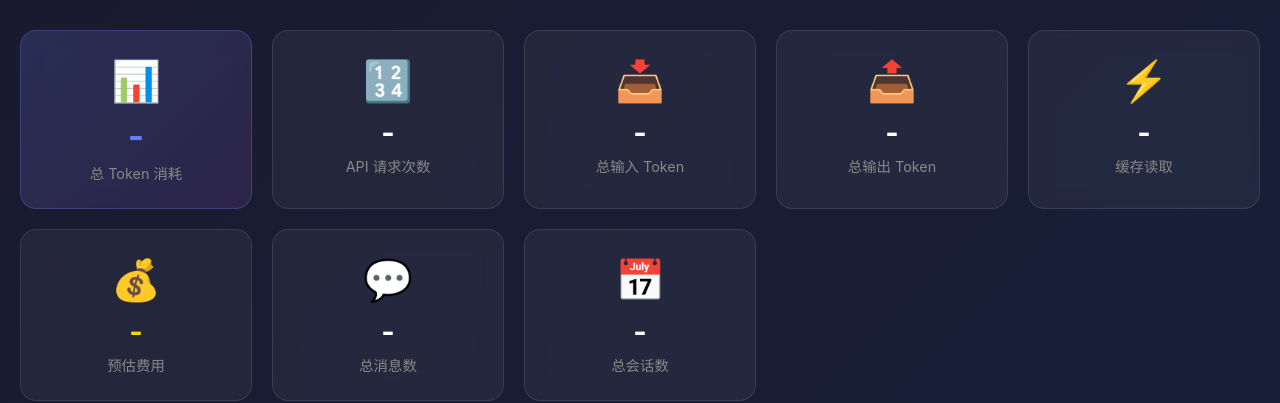
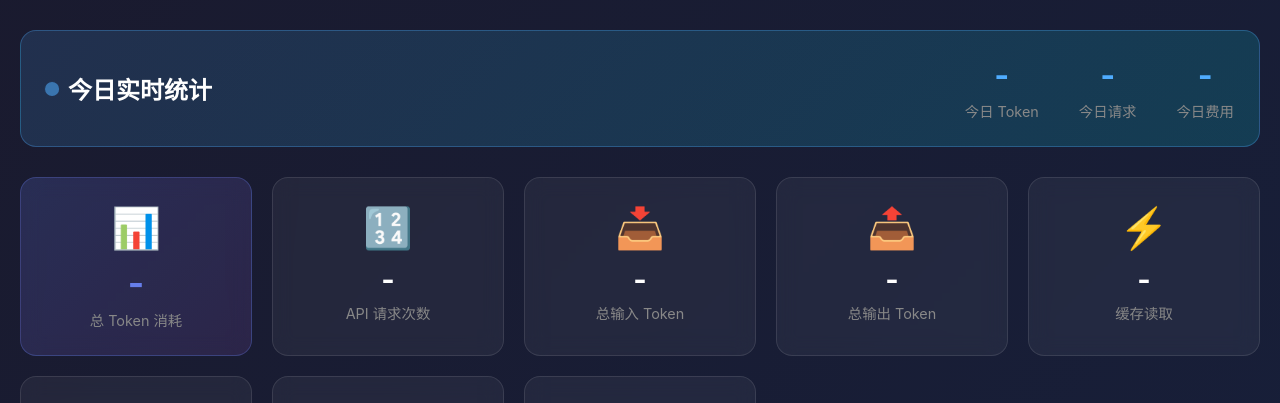
Before and after one commit to chiangtk/claude-token-stats, a Flask app: page / in a window 1280 px wide. Shown: the part 140-543 px from the top of the page. Run offline with Flask 2, Linux system fonts and the light colour scheme; data that the repository does not hold is empty.

Commit message:
Add today's real-time stats section

```diff
--- a/templates/index.html
+++ b/templates/index.html
@@ -215,6 +215,71 @@
         .sonnet { background: linear-gradient(90deg, #667eea, #764ba2); }
         .opus { background: linear-gradient(90deg, #f093fb, #f5576c); }
         .haiku { background: linear-gradient(90deg, #4facfe, #00f2fe); }
+
+        .today-section {
+            background: linear-gradient(135deg, rgba(79, 172, 254, 0.15), rgba(0, 242, 254, 0.15));
+            border: 1px solid rgba(79, 172, 254, 0.3);
+            border-radius: 16px;
+            padding: 25px;
+            margin-bottom: 30px;
+            display: flex;
+            align-items: center;
+            justify-content: space-between;
+            gap: 20px;
+        }
+
+        .today-section .today-title {
+            font-size: 1.5em;
+            font-weight: bold;
+            display: flex;
+            align-items: center;
+            gap: 10px;
+        }
+
+        .today-section .today-title .live-dot {
+            width: 12px;
+            height: 12px;
+            background: #4facfe;
+            border-radius: 50%;
+            animation: pulse 2s infinite;
+        }
+
+        @keyframes pulse {
+            0%, 100% { opacity: 1; transform: scale(1); }
+            50% { opacity: 0.5; transform: scale(1.2); }
+        }
+
+        .today-stats {
+            display: flex;
+            gap: 40px;
+        }
+
+        .today-stat {
+            text-align: center;
+        }
+
+        .today-stat .value {
+            font-size: 2em;
+            font-weight: bold;
+            color: #4facfe;
+        }
+
+        .today-stat .label {
+            color: #888;
+            font-size: 0.9em;
+            margin-top: 5px;
+        }
+
+        @media (max-width: 600px) {
+            .today-section {
+                flex-direction: column;
+                text-align: center;
+            }
+            .today-stats {
+                flex-direction: column;
+                gap: 20px;
+            }
+        }
     </style>
 </head>
 <body>
@@ -223,6 +288,28 @@
             <h1>📊 Claude Code Token Stats</h1>
             <p class="update-time" id="update-time">加载中...</p>
         </header>
+
+        <!-- 今日实时统计 -->
+        <div class="today-section">
+            <div class="today-title">
+                <span class="live-dot"></span>
+                今日实时统计
+            </div>
+            <div class="today-stats">
+                <div class="today-stat">
+                    <div class="value" id="today-tokens">-</div>
+                    <div class="label">今日 Token</div>
+                </div>
+                <div class="today-stat">
+                    <div class="value" id="today-requests">-</div>
+                    <div class="label">今日请求</div>
+                </div>
+                <div class="today-stat">
+                    <div class="value" id="today-cost">-</div>
+                    <div class="label">今日费用</div>
+                </div>
+            </div>
+        </div>
 
         <div class="stats-grid" id="stats-grid">
             <div class="stat-card highlight">
@@ -326,6 +413,21 @@
                 document.getElementById('total-cost').textContent = '$' + data.totals.totalCost.toFixed(2);
                 document.getElementById('total-messages').textContent = formatNumber(data.totalMessages);
                 document.getElementById('total-sessions').textContent = data.totalSessions;
+
+                // 更新今日统计
+                const today = new Date().toISOString().split('T')[0];
+                const todayData = data.dailyTokens.find(d => d.date === today);
+                if (todayData) {
+                    document.getElementById('today-tokens').textContent = formatTokens(todayData.total);
+                    document.getElementById('today-requests').textContent = formatNumber(todayData.requests || 0);
+                    // 计算今日费用 (假设 Sonnet 定价)
+                    const todayCost = (todayData.input / 1_000_000) * 3.00 + (todayData.output / 1_000_000) * 15.00;
+                    document.getElementById('today-cost').textContent = '$' + todayCost.toFixed(2);
+                } else {
+                    document.getElementById('today-tokens').textContent = '0';
+                    document.getElementById('today-requests').textContent = '0';
+                    document.getElementById('today-cost').textContent = '$0.00';
+                }
 
                 // 更新时间
                 document.getElementById('update-time').textContent =
```
